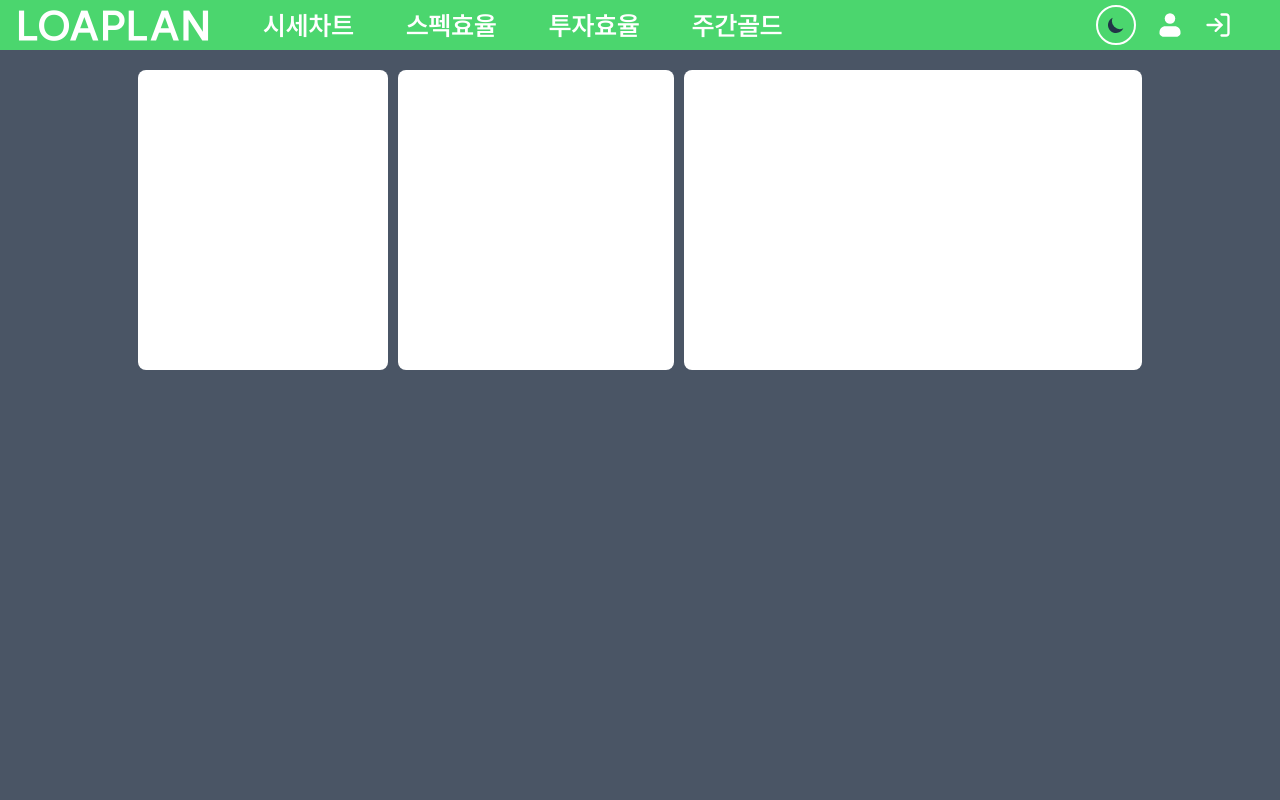
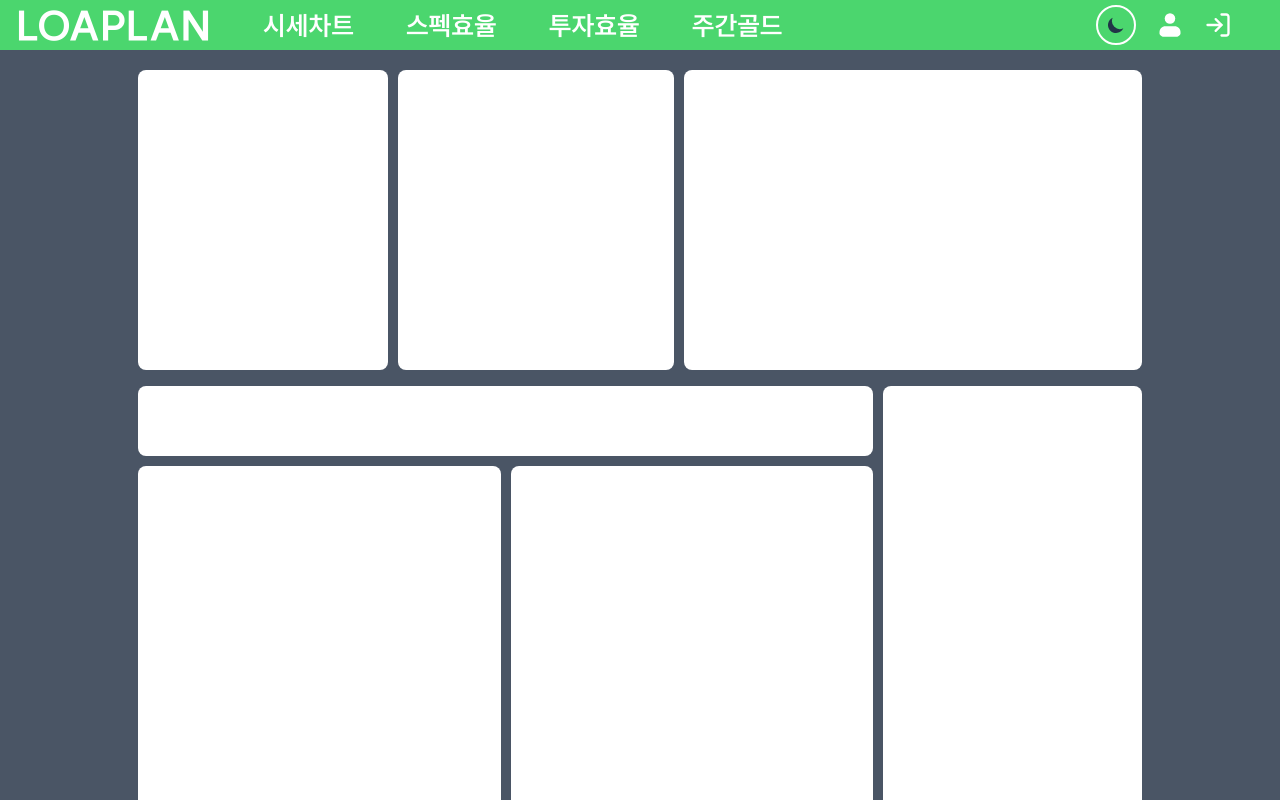
Before and after one commit to mycreature/LoaPlan, a React (Vite) app: page / in a window 1280 px wide. Shown: the top 800 px of the page. Built offline with nearby package versions, Linux system fonts and the light colour scheme.

Commit message:
[feat]home 레이아웃 배치치

```diff
--- a/src/pages/Home.tsx
+++ b/src/pages/Home.tsx
@@ -9,6 +9,18 @@ const Home = () => {
         <Block width={276} height={300} />
         <Block width={458} height={300} />
       </div>
+      <div className='flex items-center justify-center space-x-[10px] pt-4 text-center'>
+        <div className='grid min-w-[735px] grid-cols-2 gap-[10px]'>
+          <div className='col-span-2'>
+            <Block width={735} height={70} />
+          </div>
+          <Block width={362.5} height={500} />
+          <Block width={362.5} height={500} />
+        </div>
+        <div className='w-[259px]'>
+          <Block width={259} height={580} />
+        </div>
+      </div>
     </div>
   )
 }
```
